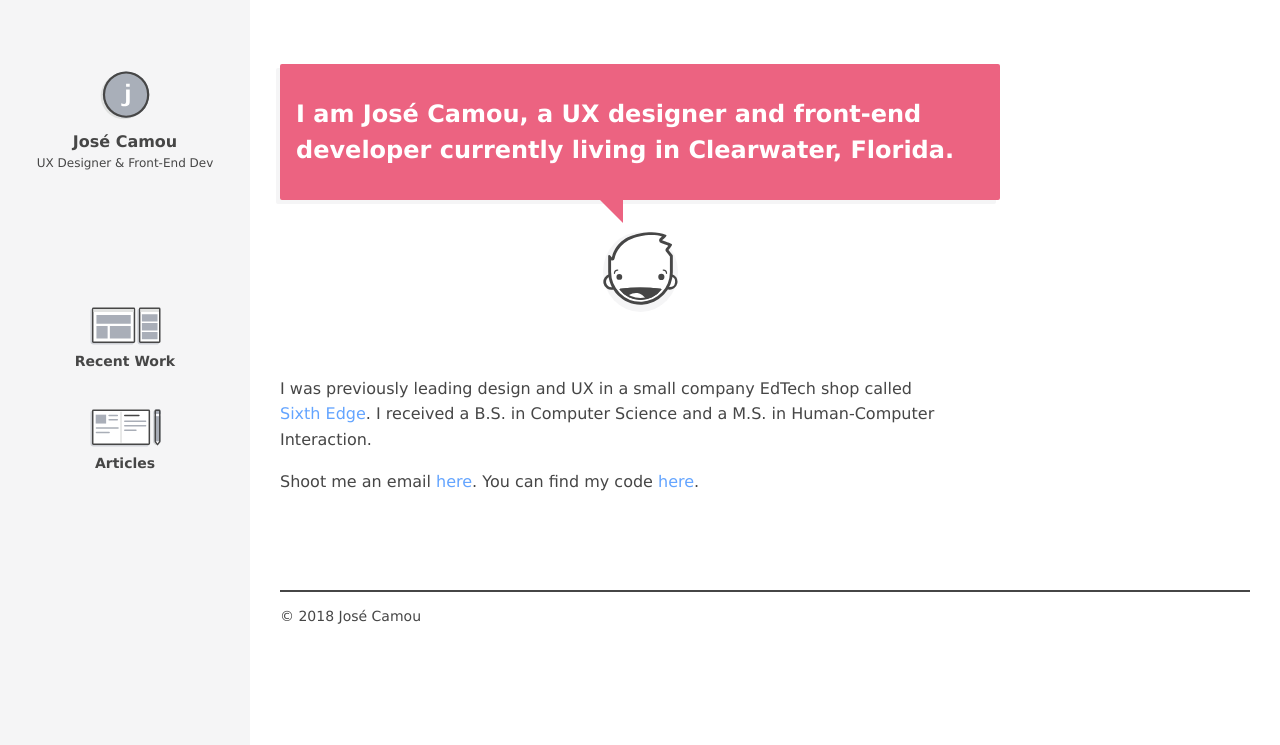
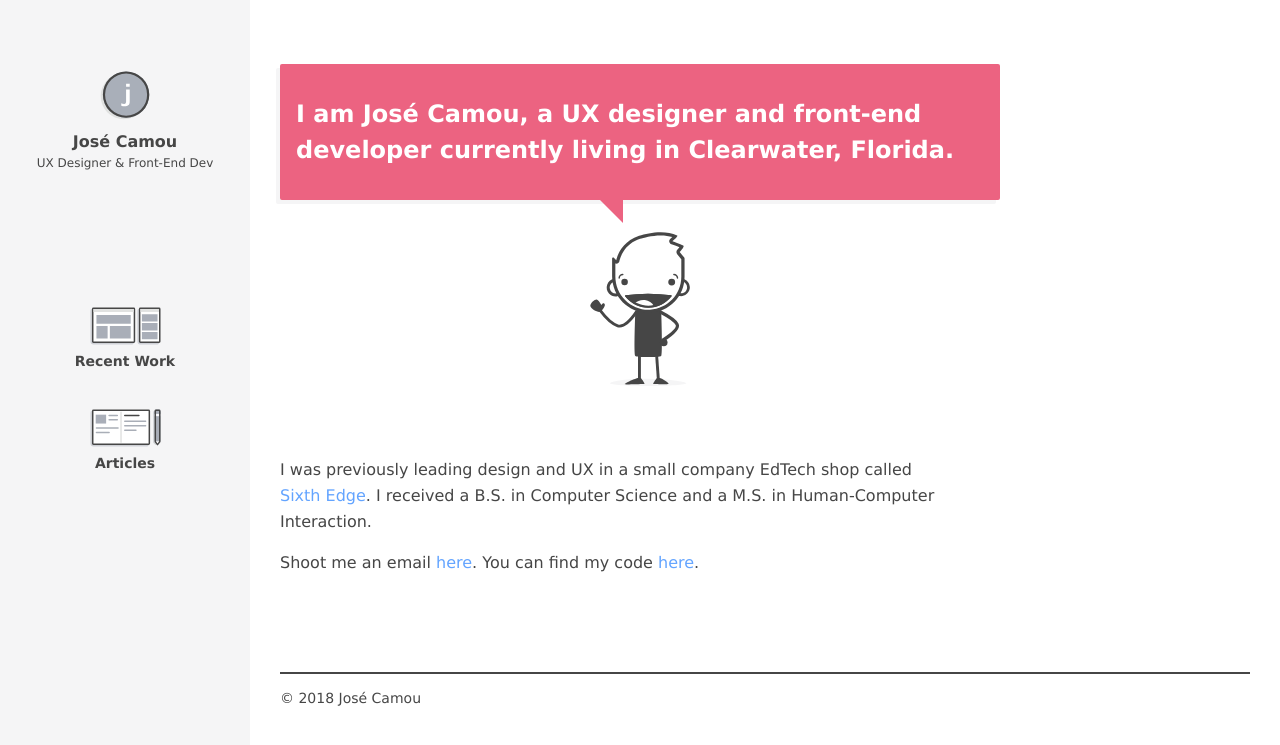
Before and after one commit to jcamou/jcamou.github.io, a Jekyll site: the page built from index.html, in a window 1280 px wide. Shown: the top 745 px of the page. Built offline with Jekyll 4.4.1, drawn with Linux system fonts in a browser that asks for light colours.

Commit message:
[MOD] Fix typos add full body image

```diff
--- a/_sass/_objects.figures.scss
+++ b/_sass/_objects.figures.scss
@@ -15,6 +15,6 @@ figure {
   width: 60px;
 }
 
-.figures__width--75 {
-  width: 75px;
+.figures__width--100 {
+  width: 100px;
 }
--- a/index.html
+++ b/index.html
@@ -9,8 +9,8 @@ title: testing title
       <div class="text__font-size--24 text--bold">I am José Camou, a UX designer and front-end developer currently living in Clearwater, Florida.</div>
     </div>
 
-    <figure class="grid__container--centered figures__width--75 figures__bg-circle--gray spacing__margin-bottom--4">
-      <img src="/assets/images/branding__face.svg" alt="cartoon avatar">
+    <figure class="grid__container--centered figures__width--100  spacing__margin-bottom--4">
+      <img src="/assets/images/poz/poz--full-body.svg" alt="cartoon avatar">
     </figure>
 
 
--- a/work/opentbl.html
+++ b/work/opentbl.html
@@ -192,8 +192,8 @@ permalink: /work/opentbl
   <div class="grid__col--1of4 grid__container-padding
   grid__mobile--full-width">
     <div class="caption__container">
-      <div class="caption__label">Fig 8 & 9. Mockups on Invision</div>
-      <div class="caption__description">I used photoshop to put together mockups based on sketches then added them to an Invision project. </div>
+      <div class="caption__label">Fig 8 & 9. Mockups on InVision</div>
+      <div class="caption__description">I used Photoshop to put together mockups based on sketches then added them to an InVision project. </div>
     </div>
   </div>
 </div>
@@ -201,7 +201,7 @@ permalink: /work/opentbl
   <div class="grid__col--3of4 grid__container-padding grid__mobile--full-width">
     <h2>User Testing</h2>
     <p>I conducted a focus group test with the TBL Learning Community to spot the obvious mistakes, make sure the design was going in the right direction, and iterate.</p>
-    <p>Once the mockups were updated, I conducted remote usability tests using Zoom, Invision, and Google Forms. Tasks focused on creating different types of exercises and managing their teams. </p>
+    <p>Once the mockups were updated, I conducted remote usability tests using Zoom, InVision, and Google Forms. Tasks focused on creating different types of exercises and managing their teams. </p>
   </div>
 </div>
 
--- a/work/thinkspace.html
+++ b/work/thinkspace.html
@@ -109,7 +109,7 @@ permalink: /work/thinkspace
   grid__mobile--full-width">
     <div class="caption__container">
       <div class="caption__label">Fig 5. The Many Faces of Thinkbot</div>
-      <div class="caption__description">I designed Thinkbot to be the ThinkSpace mascot and give the applicaiton some emotion.</div>
+      <div class="caption__description">I designed Thinkbot to be the ThinkSpace mascot and give the application some emotion.</div>
     </div>
   </div>
 </div>
```
Also changed, not shown: work/cirtl.html (+5 -5 lines), assets/images/poz/poz--full-body.svg (added).
